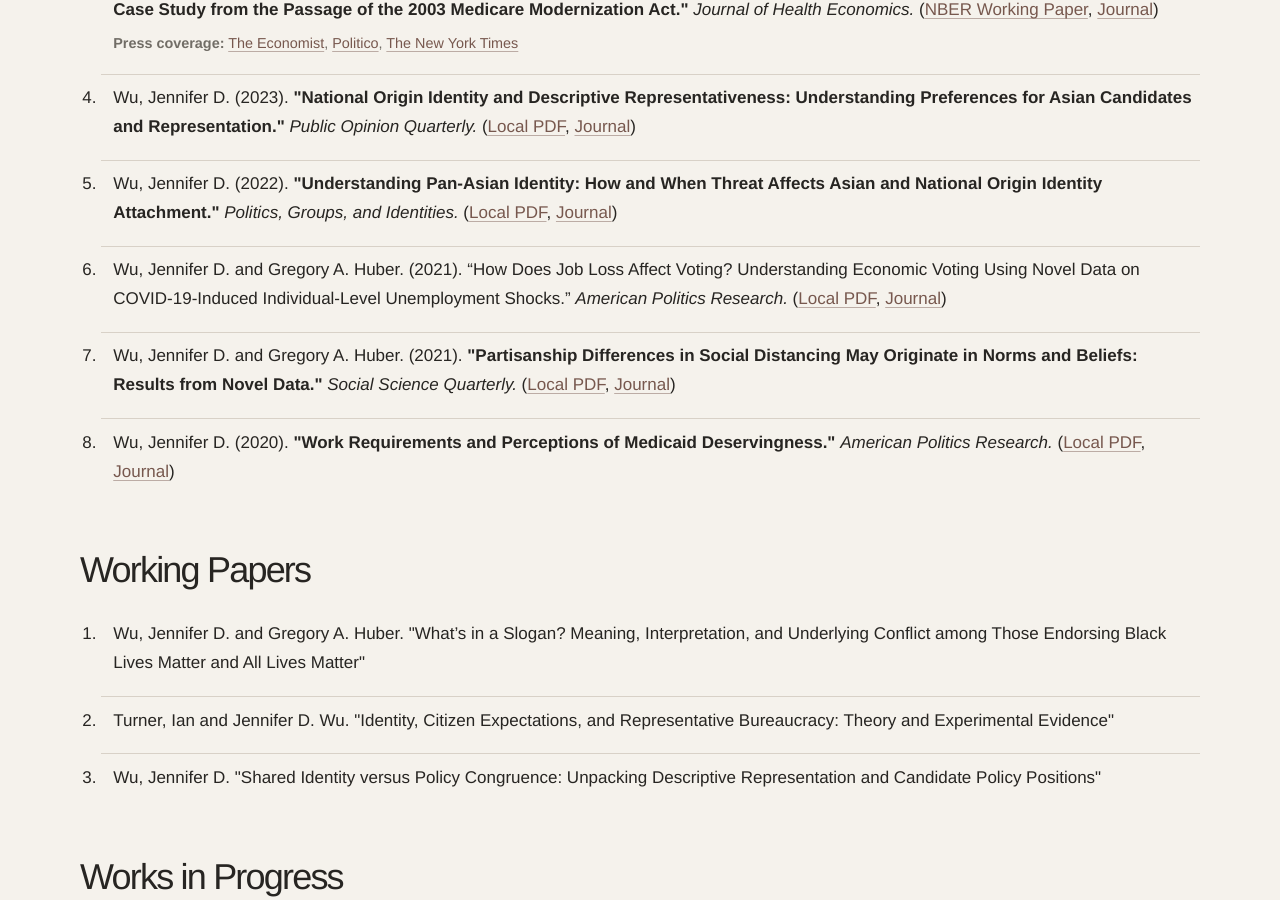
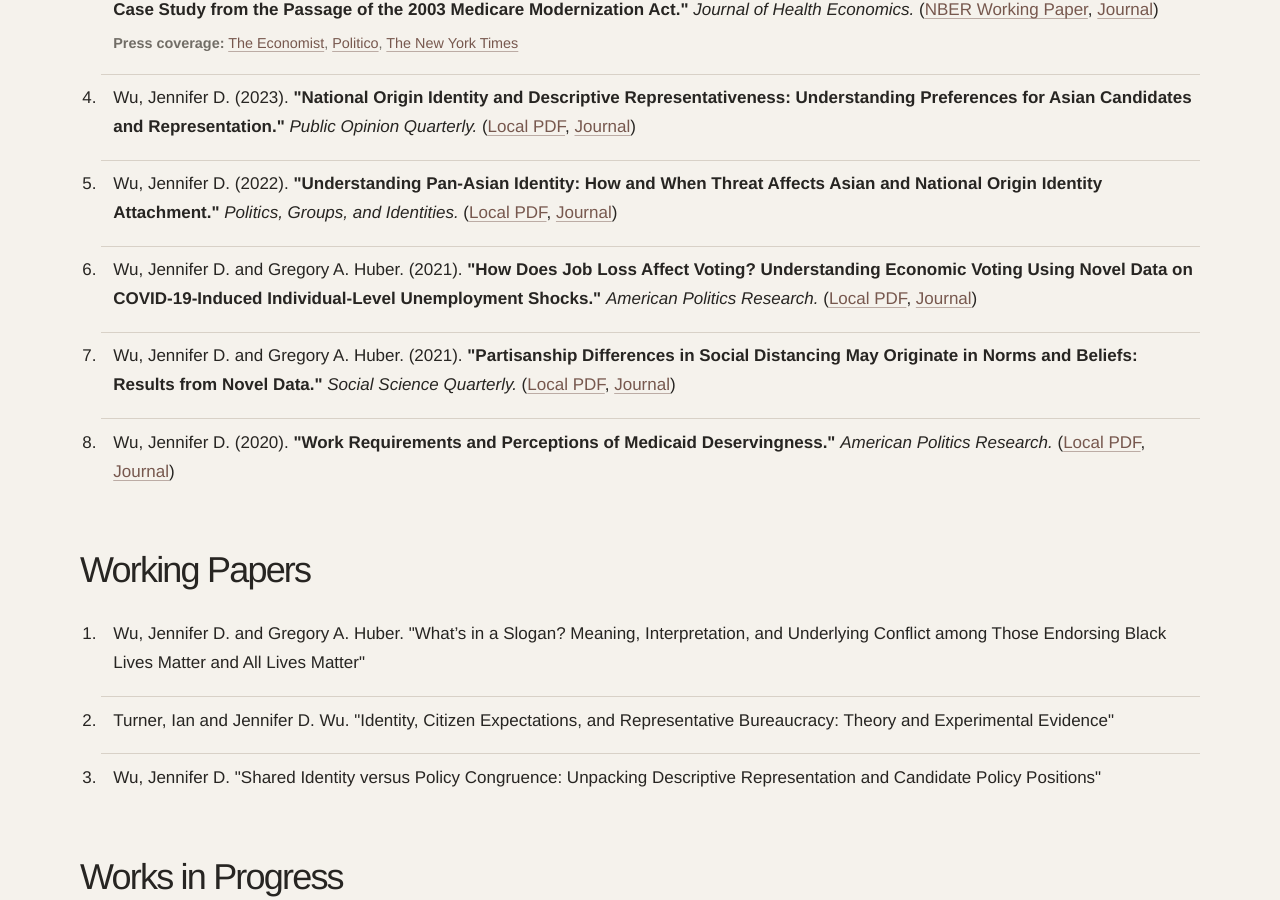
Before and after one commit to wujend/wujend.github.io, a Jekyll site: the page built from research/index.html, in a window 1280 px wide and 900 px high, scrolled down 444 px. Built offline with Jekyll 4.4.1, drawn with Linux system fonts in a browser that asks for light colours.

```diff
--- a/research/index.html
+++ b/research/index.html
@@ -56,18 +56,17 @@ title: Jennifer D. Wu | Research
 
     <!-- 3 -->
     <li class="publication"><p>
-        Wu, Jennifer D. and Gregory A. Huber. (2021).
-        “How Does Job Loss Affect Voting? Understanding Economic Voting Using
-        Novel Data on COVID-19-Induced Individual-Level Unemployment Shocks.”
+        Wu, Jennifer D. and Gregory A. Huber. (2021). <b>"How Does Job Loss Affect Voting? Understanding Economic Voting Using
+        Novel Data on COVID-19-Induced Individual-Level Unemployment Shocks."</b>
         <em>American Politics Research.</em> (<a href="https://wujend.github.io/research/WuHuber_JobLoss.pdf">Local PDF</a>,
-        <a href="https://doi.org/10.1177/1532673X211026831">Journal</a>)
+        <a href="https://doi.org/10.1080/21565503.2022.2137050">Journal</a>)
       </p></li>
 
     <!-- 2 -->
     <li class="publication"><p>
         Wu, Jennifer D. and Gregory A. Huber. (2021). <b>"Partisanship Differences in Social Distancing May Originate in Norms and Beliefs: Results from Novel Data."</b>
         <em>Social Science Quarterly.</em> (<a href="https://wujend.github.io/research/WuHuber_CovidNorms.pdf">Local PDF</a>,
-        <a href="https://doi.org/10.1111/ssqu.12990">Journal</a>)
+        <a href="https://doi.org/10.1111/ssqu.12947">Journal</a>)
       </p></li>
 
     <!-- 1 -->
```
